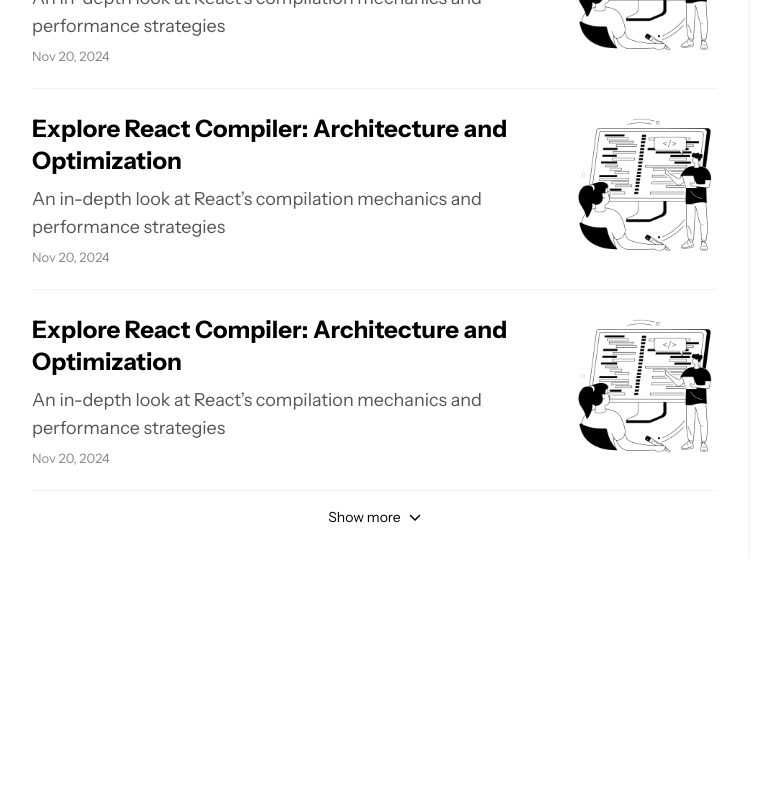
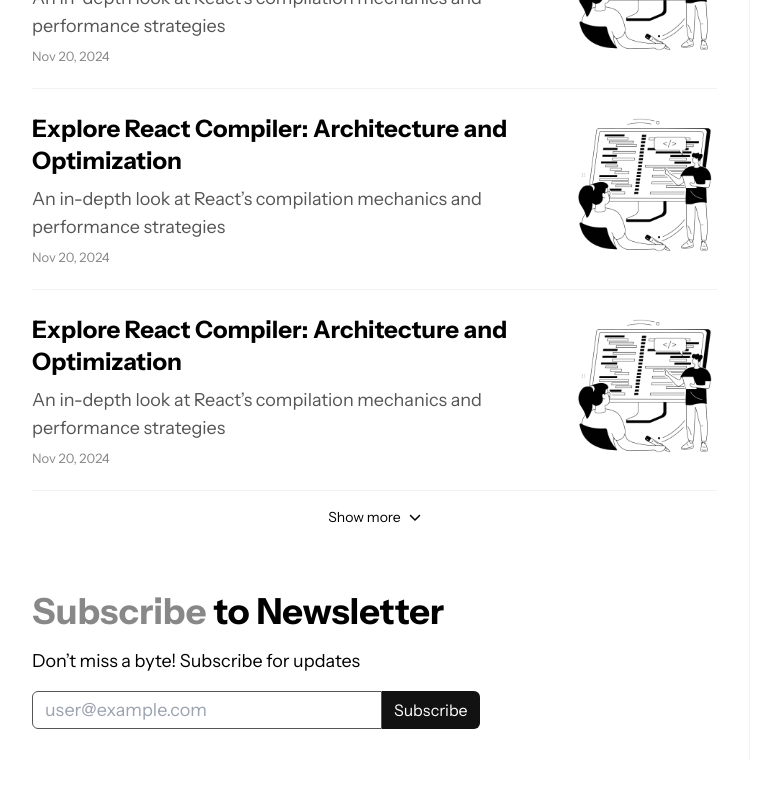
Before and after one commit to rach-syahputra/syntaxia, a Next.js app: page / in a window 1280 px wide. Shown: the part 948-1748 px from the top of the page, without its empty margins (40-821 px from the left). Before the commit the page ends 1507 px from the top, so only its background shows below. Built offline with nearby package versions, Linux system fonts and the light colour scheme.

Commit message:
add Subscribe section

```diff
--- /dev/null
+++ b/src/app/(home)/_components/subscribe.tsx
@@ -0,0 +1,30 @@
+import Section, { SectionBody, SectionTitle } from '@/components/section'
+
+export default function Subscribe() {
+  return (
+    <Section>
+      <SectionTitle title='Subscribe to Newsletter' />
+      <SectionBody className='flex flex-col gap-4'>
+        <p className='lg:text-lg'>
+          Don&rsquo;t miss a byte! Subscribe for updates
+        </p>
+        <div className='flex'>
+          <div className='flex flex-col gap-2'>
+            <label htmlFor='email' className='sr-only'>
+              Email
+            </label>
+            <input
+              type='email'
+              className='w-[200px] rounded-l-md border border-dark-gray px-3 py-1 focus:shadow-[0_0_2px_1px_rgba(0,0,0,0.2)] focus:outline-none lg:w-[350px] lg:text-lg'
+              placeholder='user@example.com'
+              required
+            />
+          </div>
+          <button className='rounded-r-md bg-dark px-3 py-1 text-white'>
+            Subscribe
+          </button>
+        </div>
+      </SectionBody>
+    </Section>
+  )
+}
--- a/src/app/(home)/page.tsx
+++ b/src/app/(home)/page.tsx
@@ -1,6 +1,7 @@
 import { Suspense } from 'react'
 import Hero from './_components/hero'
 import FeaturedPosts from './_components/featured-posts'
+import Subscribe from './_components/subscribe'
 import Sidebar from '@/components/sidebar'
 import CategoryList from '@/components/category-list'
 import PostItemSkeleton from '@/components/post-item-skeleton'
@@ -12,7 +13,7 @@
       <Hero />
       <main className='mx-auto w-full max-w-screen-xl'>
         <div className='relative grid lg:grid-cols-8'>
-          <div className='flex flex-col border-r border-light px-4 py-8 md:px-8 lg:col-span-5'>
+          <div className='mb-16 flex flex-col gap-10 border-r border-light px-4 py-8 md:gap-12 md:px-8 lg:col-span-5 lg:gap-16'>
             <Suspense
               fallback={
                 <div className='flex flex-col'>
@@ -25,6 +26,7 @@
             >
               <FeaturedPosts />
             </Suspense>
+            <Subscribe />
           </div>
           <Sidebar>
             <CategoryList
--- a/src/components/section.tsx
+++ b/src/components/section.tsx
@@ -27,7 +27,7 @@
   const [titleFirstWord, ...remainingTitleWords] = title.split(' ')
 
   return (
-    <h2 className='text-3xl font-bold md:text-4xl'>
+    <h2 className='text-[28px] font-bold md:text-3xl lg:text-4xl'>
       <span className='text-gray'>{titleFirstWord}</span>{' '}
       {remainingTitleWords.join(' ')}
     </h2>
```
